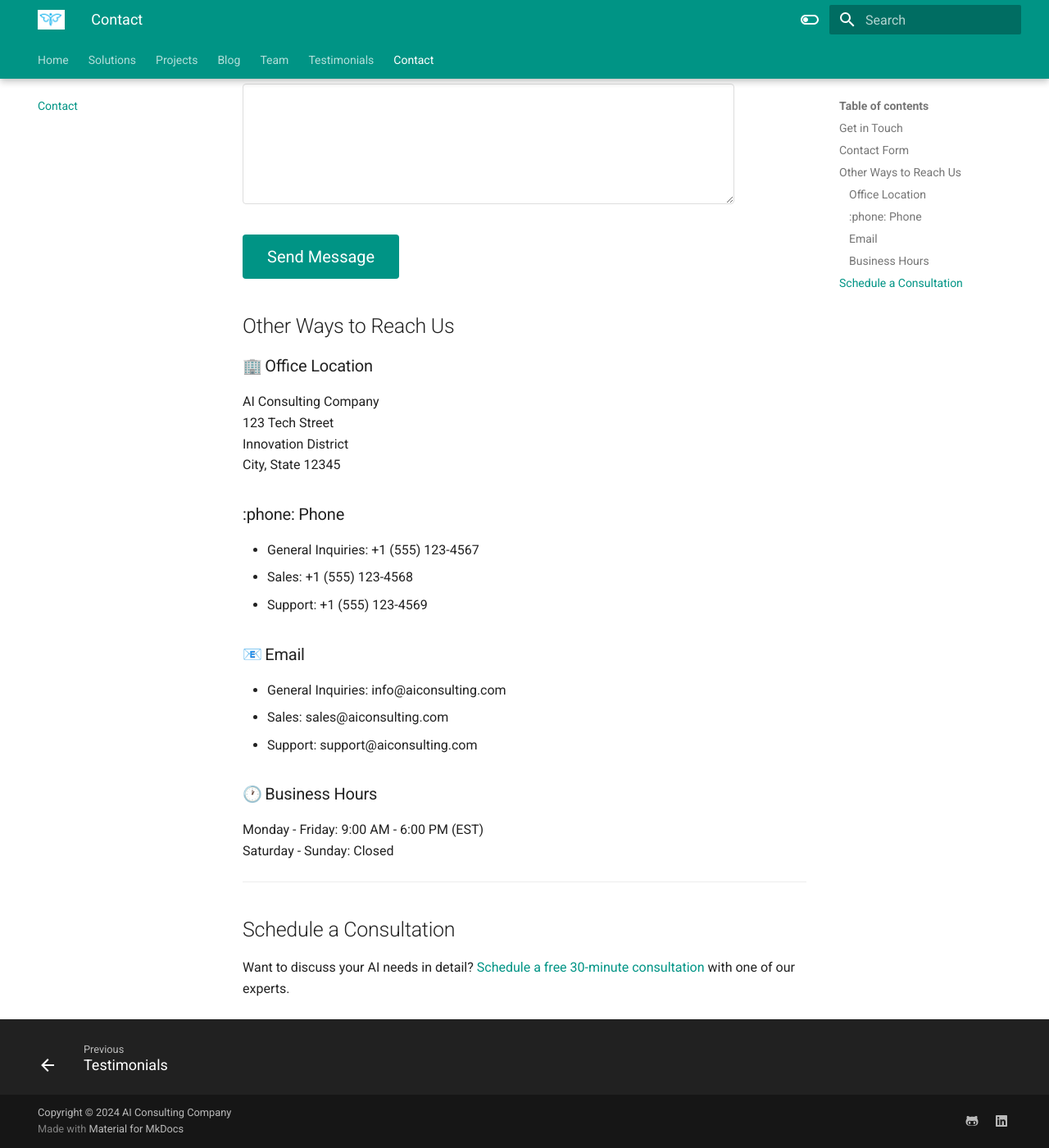
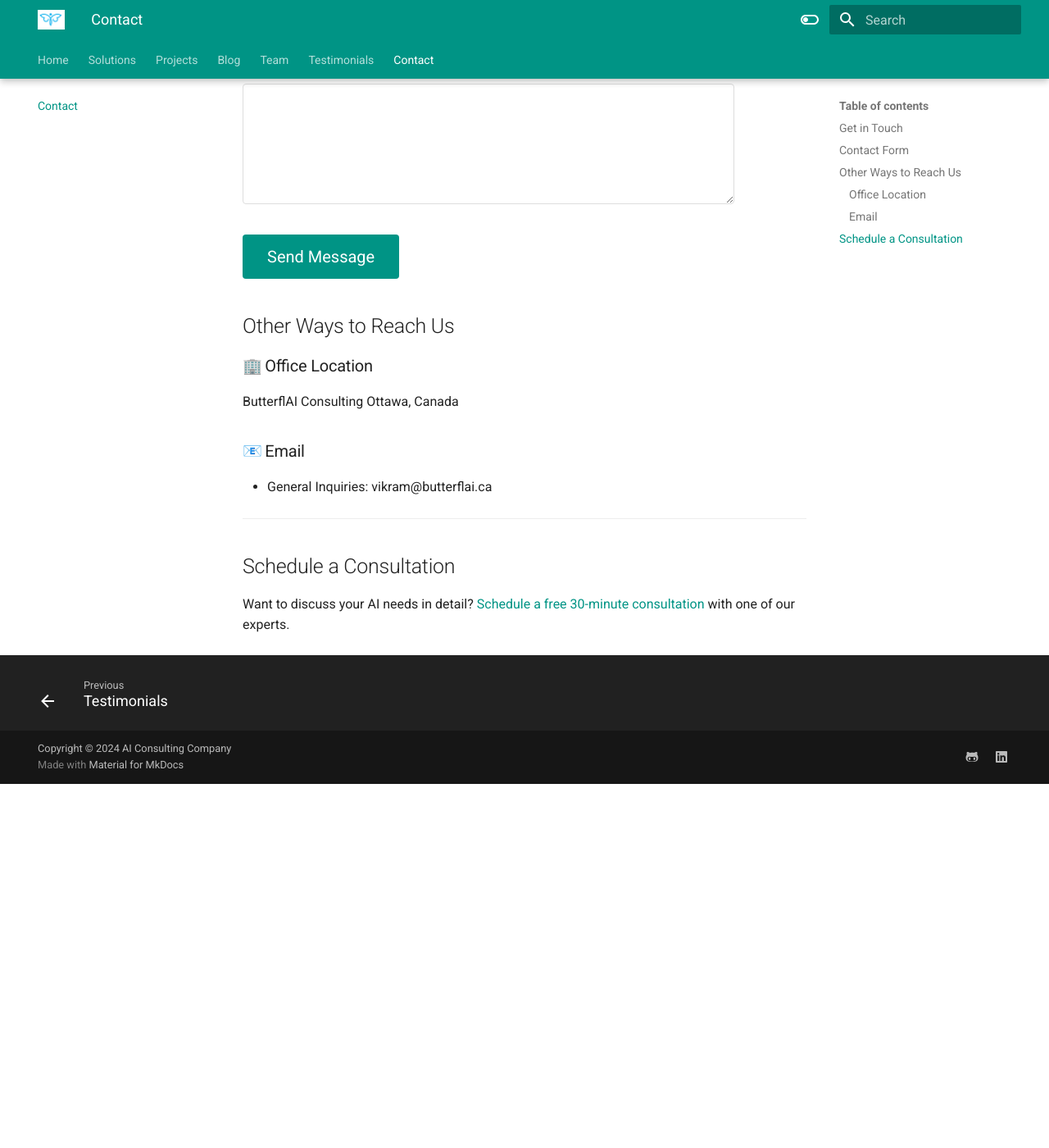
Before and after one commit to Vikramardham/butterflai, an MkDocs documentation site: the page built from docs/contact.md, in a window 1280 px wide and 1400 px high, scrolled down 865 px. Shown: the whole window at 82% size. Built offline with MkDocs 1.6.1 and Material for MkDocs 9.7.7, drawn with Linux system fonts in a browser that asks for light colours; emoji names are drawn with the system emoji font; after the commit the page ends 1821 px from its top, so only the background shows below that.

```diff
--- a/docs/contact.md
+++ b/docs/contact.md
@@ -83,27 +83,12 @@
 
 ### :office: Office Location
 
-AI Consulting Company
-123 Tech Street
-Innovation District
-City, State 12345
-
-### :phone: Phone
-
-- General Inquiries: +1 (555) 123-4567
-- Sales: +1 (555) 123-4568
-- Support: +1 (555) 123-4569
+ButterflAI Consulting
+Ottawa, Canada
 
 ### :email: Email
 
-- General Inquiries: info@aiconsulting.com
-- Sales: sales@aiconsulting.com
-- Support: support@aiconsulting.com
-
-### :clock1: Business Hours
-
-Monday - Friday: 9:00 AM - 6:00 PM (EST)
-Saturday - Sunday: Closed
+- General Inquiries: vikram@butterflai.ca
 
 ---
 
--- a/mkdocs.yml
+++ b/mkdocs.yml
@@ -1,4 +1,4 @@
-site_name: AI Consulting Company
+site_name: ButterflAI Consulting
 site_description: Professional AI Consulting Services
 site_url: https://Vikramardham.github.io/butterflai
 theme:
```
Also changed, not shown: site/404.html, site/contact/index.html, site/index.html, site/search/search_index.json, site/solutions/index.html, site/team/index.html, site/testimonials/index.html.
